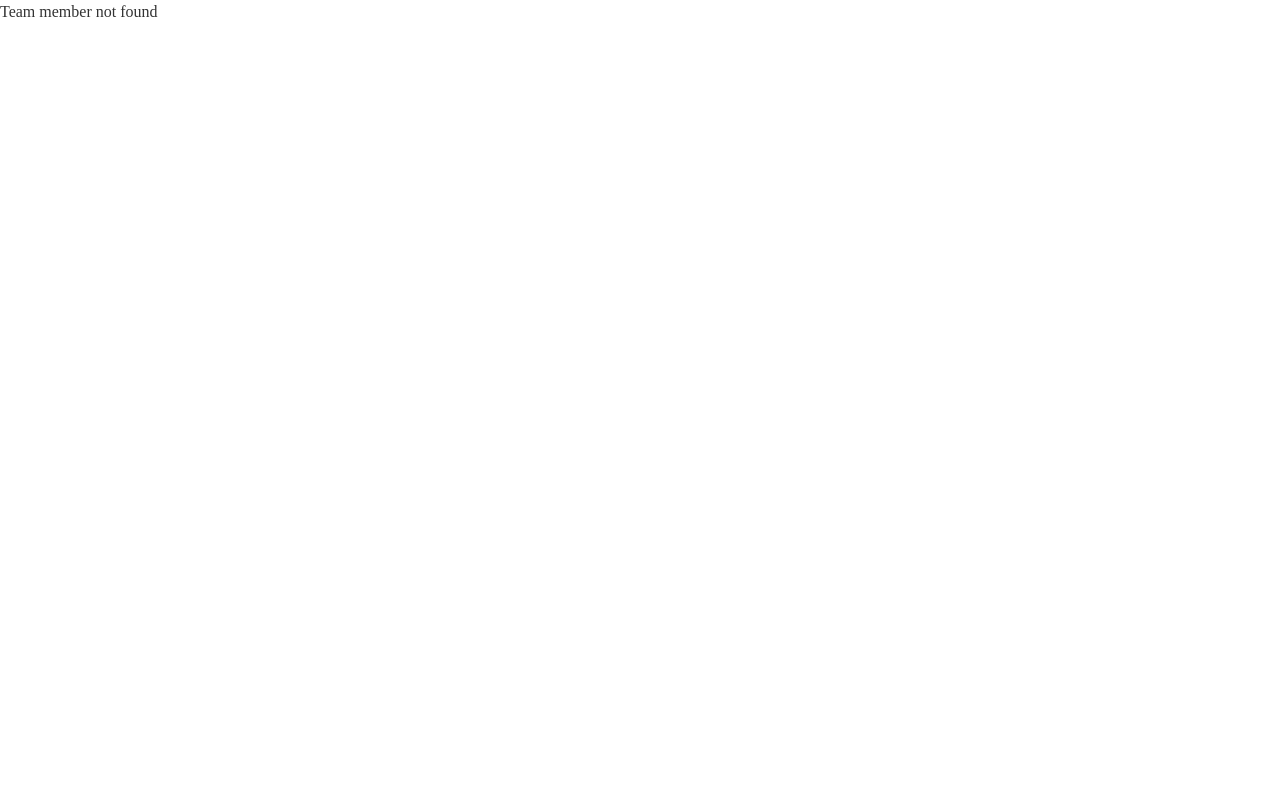
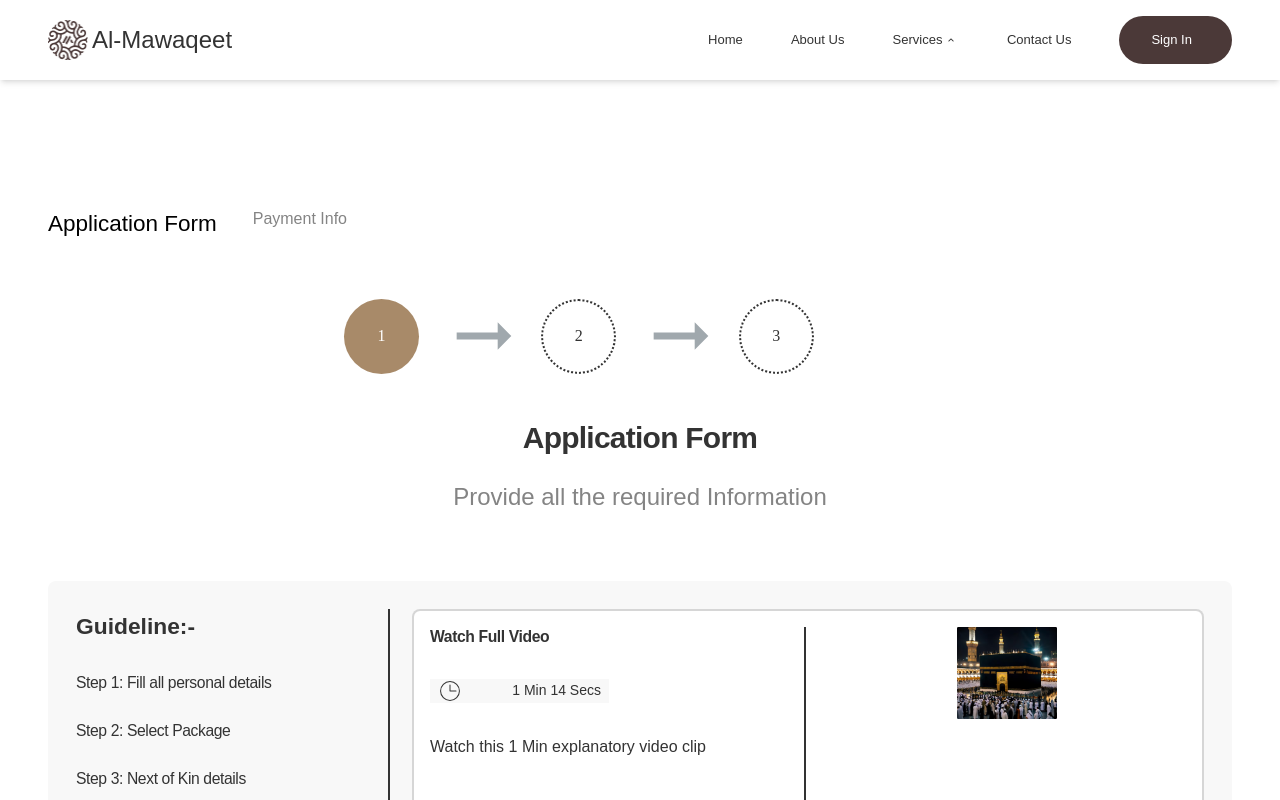
Before and after one commit to Almawaqeet/mawaqeet, a Next.js app: page /registration-form in a window 1280 px wide. Before the commit this address had no page. Shown: the top 800 px of the page. Built offline with nearby package versions, Linux system fonts and the light colour scheme.

Commit message:
fix build error

```diff
--- a/app/UI/HomeV1.tsx
+++ b/app/UI/HomeV1.tsx
@@ -39,7 +39,7 @@ const HomeV1 = () => {
         ))}
         CTA="Get Started"
         subCTA='Learn More'
-        to='/registration-form'
+        to='/registration-form/'
         id=''
         handleOpen={handleOpen}
       />
--- a/app/UI/PackagesContent.tsx
+++ b/app/UI/PackagesContent.tsx
@@ -24,7 +24,7 @@ const PackagesContent: React.FC<packProps> = ({ offstyle, offcontent, offheight,
   const { setApi, current } = useSlider();
   const { dispatch } = useMbisContext()
 
-  let isMobile = 1020;
+  const [isMobile, setIsMobile] = useState<boolean>(window.innerWidth < 1020);
 
   const [selectedPackage, setSelectedPackage] = useState<number | null>(null);
 
@@ -32,6 +32,25 @@ const PackagesContent: React.FC<packProps> = ({ offstyle, offcontent, offheight,
     setSelectedPackage(index);
     dispatch({ type: 'setSelectedComponent', payload: true })
   };
+
+  // useEffect to handle window resize and update the state
+  useEffect(() => {
+    if (typeof window !== 'undefined') {
+        setIsMobile(window.innerWidth < 1020);
+    }
+
+    const handleResize = () => {
+      setIsMobile(window.innerWidth < 1020);
+    };
+
+    // Add event listener on mount
+    window.addEventListener('resize', handleResize);
+
+    // Clean up the event listener on unmount
+    return () => {
+      window.removeEventListener('resize', handleResize);
+    };
+  }, []);
 
   return (
     <>
--- a/app/registration-form/page.tsx
+++ b/app/registration-form/page.tsx
@@ -1,46 +1,49 @@
 'use client'
-import React from 'react'
-import Headings from '@/app/libs/utilities/Headings'
-import Image, { StaticImageData } from 'next/image'
-import Paragraph from '@/app/libs/utilities/Paragraph'
-import { about_us_team } from '@/app/contents/about'
-import Profile from '@/app/UI/Profile'
-import Footer from '@/app/UI/Footer'
-import { whiteSpaces } from '@/app/libs/utilities/GlobalSpaces'
-import Navbar from '@/app/UI/Navbar'
-import { MbisProvider } from '@/app/libs/hooks/useContextProvider'
+import { ReactNode, useState } from "react";
+import { payment } from "@/app/contents/payment";
+import { MbisProvider } from "@/app/libs/hooks/useContextProvider";
+import { whiteSpaces } from "@/app/libs/utilities/GlobalSpaces";
+import Paragraph from "@/app/libs/utilities/Paragraph";
+import ApplicationForm from "@/app/UI/ApplicationForm";
+import Navbar from "@/app/UI/Navbar";
+import PayInfo from "@/app/UI/PayInfo";
 
-interface PageProps {
-    params: { slug: string | StaticImageData }
-}
 
-const Page: React.FC<PageProps> = ({ params }) => {
-    const teamMember = about_us_team.find((team) => team.slug === params.slug);
+const Page = ({ params }: { params: { slug: string } }) => {
 
-    if (!teamMember) {
-        return <div>Team member not found</div>;
-    }
+  const [selectedComponent, setSelectedComponent] = useState<ReactNode>(null);
+  const [selectedNumber, setSelectedNumber] = useState<number>(0);
+
+
+  const handlePayment = (i: number) => {
+      setSelectedNumber(i);
+      setSelectedComponent(i === 0 ?  <ApplicationForm /> : <PayInfo />);
+  };
 
   return (
       <MbisProvider>
           <Navbar />
-            <section className='max-w-[2000px] m-auto bg-personality xmd:pt-16 lg:pt-0'>
-                <main className=' md:pt-0 relative lg:h-screen'>
-                    <div key={teamMember.id} className={`xmd:grid lg:grid-cols-[1fr_1fr] xmd:grid-rows-1 lg:items-center lg:gap-16 lg:justify-between  xmd:h-[448px] md:h-[620px]  ${whiteSpaces.paddingX} `}>
-                        <div className='xmd:gap-5 flex xmd:flex-col lg:justify-center'>
-                            <Headings type='heroHeading' classname='text-white xmd:pt-14'>{teamMember.fullname}</Headings>
-                            <Paragraph type='globalBold' classname='text-Bold-1-clamp xmd:font-normal font-dejavu text-white text-center'>{teamMember.post}</Paragraph>
+          <div>
+              <section className={`max-w-[2000px] m-auto ${whiteSpaces.paddingY}`}>
+                  <main className={`${whiteSpaces.paddingX} xmd:pt-[89px] md:pt-[79px]`}>
+                      {payment.map((itm) => (
+                          <div className='flex gap-9' key={itm.id}>
+                              {itm.content.map((cont, index) => (
+                                  <Paragraph
+                                      type='global'
+                                      key={`${cont.id}--`}
+                                      classname={`font-dejavu xmd:pb-10 md:pb-[58px] cursor-pointer ${selectedNumber === index ? 'font-bold text-black text-Bold-1-clamp' : 'text-[#848484]'}`}
+                                      onClick={() => handlePayment(index)}
+                                  >
+                                      {cont.item}
+                                  </Paragraph>
+                              ))}
                           </div>
-                        <div className="">
-                            <Image src={teamMember.imageProfile} alt={`${teamMember.fullname}'s image`} width={100} height={100} className="object-cover m-auto xmd:absolute lg:static xmd:w-[332px] mobile:w-[400px] md:h-[500px] sm:w-[483px] md:w-[683px] rounded-3xl xmd:left-1/2 transform xmd:-translate-x-1/2 lg:translate-x-0 lg:left-0 xmd:top-1/2 lg:top-0" sizes='w-0' />
-                        </div>
-                    </div>
+                      ))}
                   </main>
               </section>
-
-            <Profile key={teamMember.id} team={teamMember} />
-
-            <footer className='xmd:pt-[193px]'><Footer /></footer>
+              {selectedComponent ? selectedComponent : <ApplicationForm />}
+          </div>
       </MbisProvider>
   );
 };
```
Lines whose indentation alone changed are shown as unchanged.
